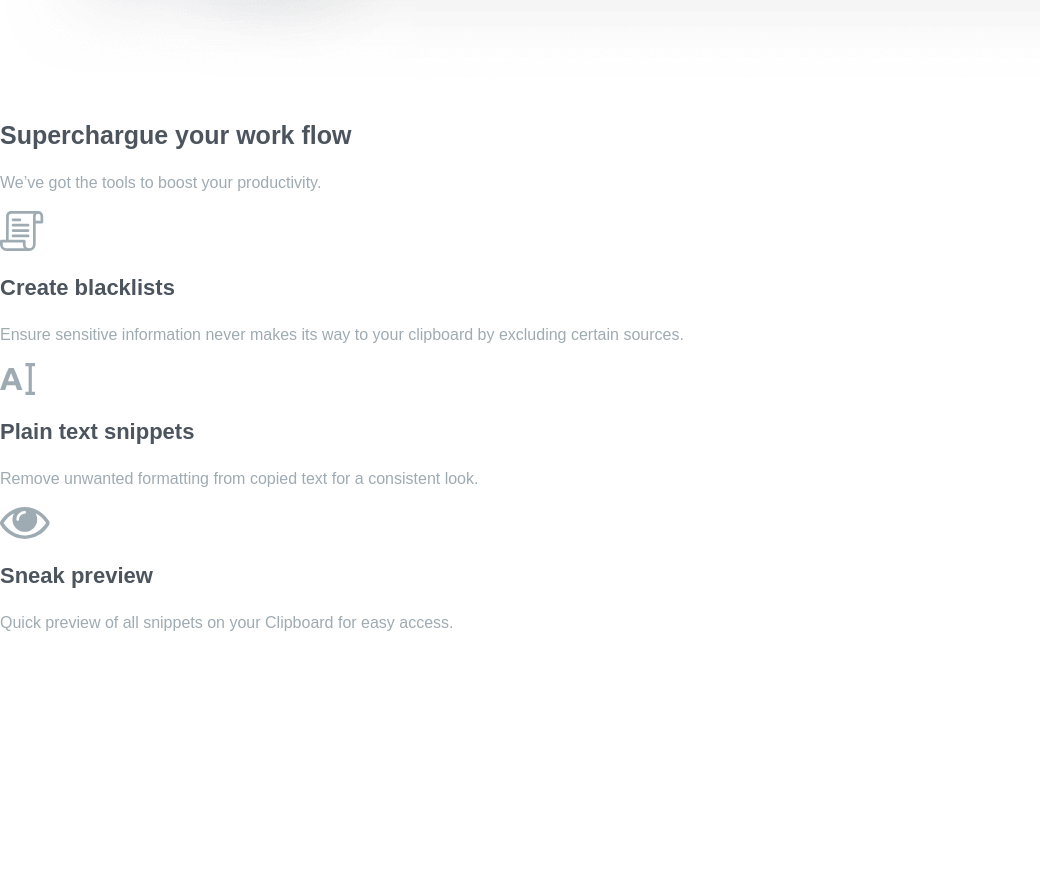
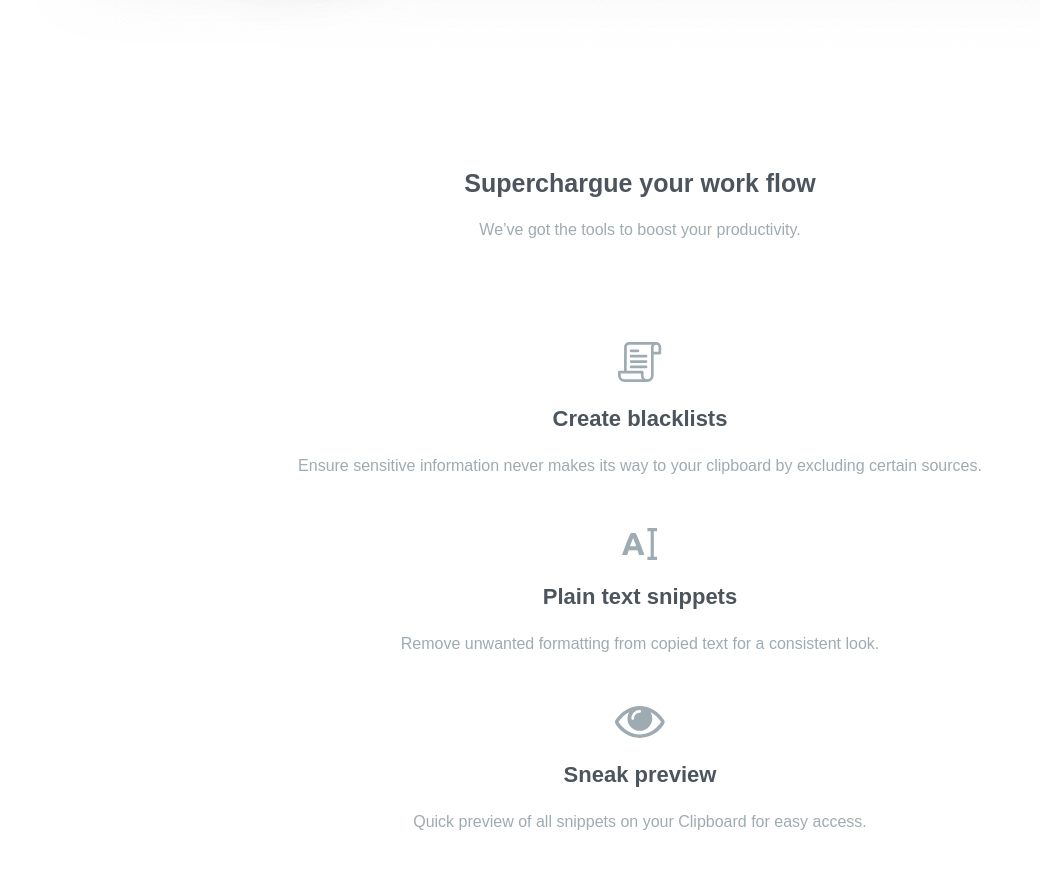
Before and after one commit to JaelCcz/Clipboard-landing-page, a plain HTML site: page src/index.html in a window 1280 px wide. Shown: the part 3000-3869 px from the top of the page, without its empty margins (0-1040 px from the left). Before the commit the page ends 3651 px from the top, so only its background shows below. Drawn offline with Linux system fonts and the light colour scheme; a web font is replaced by a local one.

Commit message:
add styles to section superchargue

```diff
--- a/src/styles.css
+++ b/src/styles.css
@@ -23,22 +23,20 @@
 
     }
 
-    .main-container{
-        /* margin-top: 50rem; */
-    }
-
     .header-logo {
         margin-top: 10rem;
         margin-bottom: 5rem;
     }
 
-    .main, .section-keep{
+    .main, .section-keep,
+    .section-access,
+    .section-scharge{
         margin: 2.5rem;
         margin-bottom: 10rem;
         text-align: center;
     }
 
-    .main h1,
+    h1,
     h2,
     h3{
         font-weight: 600;
@@ -106,4 +104,19 @@
         margin: 5rem 0 2rem 0;
         width: 100%;
     }
-    .section-access
+
+    .section-scharge .title-scharge{
+        padding:0 2rem;
+    }
+
+    .section-scharge
+    .advantage-scharge
+    {
+        margin: 10rem 0;
+    }
+    .advantage-scharge
+    .create-scharge,
+    .plain-scharge,
+    .sneak-scharge{
+        margin-bottom: 5rem;
+    }
```
